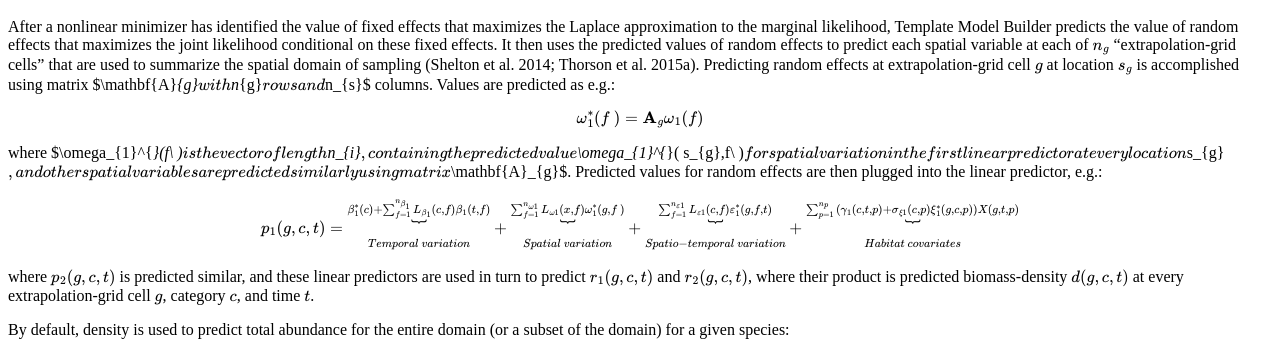
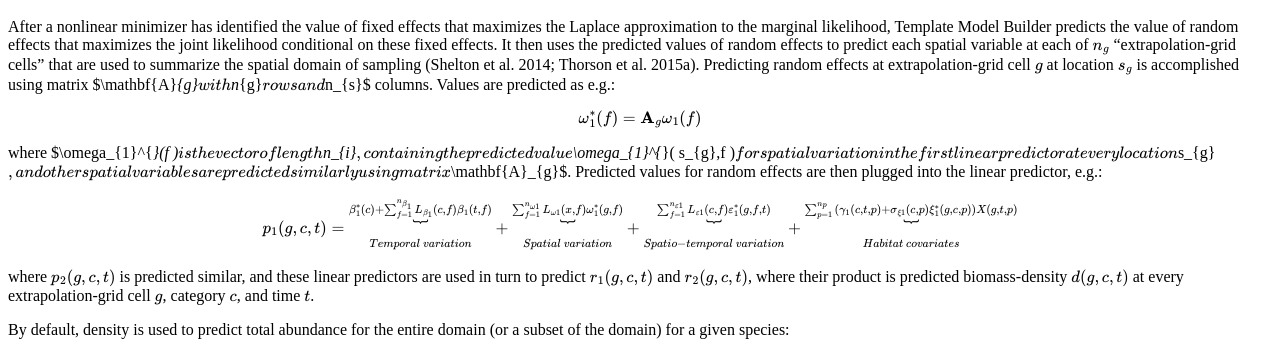
Before and after one commit to James-Thorson-NOAA/James-Thorson-NOAA.github.io, a Jekyll site: the page built from docs/user-manual.md, in a window 1280 px wide and 900 px high, scrolled down 38179 px. Shown: the part 150-491 px from the top of the window. Built offline with Jekyll 4.4.1, drawn with Linux system fonts in a browser that asks for light colours; formulas are drawn with MathJax 3; some of the changed text lies outside the part shown.

Commit message:
fix f\ instances

```diff
--- a/docs/user-manual.md
+++ b/docs/user-manual.md
@@ -96,7 +96,7 @@
 
 $$\beta_{1}( c_{i},t_{i} ) = \mu_{\beta_1}( c_{i} ) + \sum_{f = 1}^{n_{\beta_1}}{L_{\beta_1}( c_{i},f )\beta_{1}( t_{i},f )}$$
 
-where $\beta_{1}( t_{i},f )$ represents temporal variation for time $t_{i}$ for factor $f$ (of $n_{\beta_1}$ factors representing temporal variation), $L_{\beta_1}(c_{i},f)$ is the loadings matrix that generates temporal covariation among categories for this linear predictor, and $\mu_{\beta_1}( c_{i} )$ represents the time-average for each category $c_{i}$. The number of factors $n_{\beta_1}$ can range from zero to the number of categories $n_{c}$, $0 \leq n_{\beta_1} \leq n_{c}$, where $n_{\beta_1} = 0$ is equivalent to eliminating all temporal terms from the model. By default, $n_{\beta_1} = n_{c}$, $\beta_{1}( t_{i},f\  )$ is treated as a fixed effect for each year $t$ and factor $f$, $\mu_{\beta_1}( c_{i} ) = 0$, and $L_{\beta_1}$ is an identity matrix; this formulation is equivalent to estimating a separate intercept $\beta_{1}( t_{i},c ) = \beta_{1}( t_{i},f )$ as fixed effect for each category and year.
+where $\beta_{1}( t_{i},f )$ represents temporal variation for time $t_{i}$ for factor $f$ (of $n_{\beta_1}$ factors representing temporal variation), $L_{\beta_1}(c_{i},f)$ is the loadings matrix that generates temporal covariation among categories for this linear predictor, and $\mu_{\beta_1}( c_{i} )$ represents the time-average for each category $c_{i}$. The number of factors $n_{\beta_1}$ can range from zero to the number of categories $n_{c}$, $0 \leq n_{\beta_1} \leq n_{c}$, where $n_{\beta_1} = 0$ is equivalent to eliminating all temporal terms from the model. By default, $n_{\beta_1} = n_{c}$, $\beta_{1}( t_{i},f  )$ is treated as a fixed effect for each year $t$ and factor $f$, $\mu_{\beta_1}( c_{i} ) = 0$, and $L_{\beta_1}$ is an identity matrix; this formulation is equivalent to estimating a separate intercept $\beta_{1}( t_{i},c ) = \beta_{1}( t_{i},f )$ as fixed effect for each category and year.
 
 Intercepts can instead be treated as a random effect using the
 factor-model formulation, which allows for sharing information among
@@ -143,9 +143,9 @@
 
 Regarding spatial variation:
 
-$$\omega_{1}^{*}(s,c) = \sum_{f = 1}^{n_{\omega 1}}{L_{\omega 1}(c_{i},f)\omega_{1}^{*}( s_{i},f\  )}$$
+$$\omega_{1}^{*}(s,c) = \sum_{f = 1}^{n_{\omega 1}}{L_{\omega 1}(c_{i},f)\omega_{1}^{*}( s_{i},f  )}$$
 
-where $\omega_{1}^{*}( s_{i},f\  )$ represents predicted
+where $\omega_{1}^{*}( s_{i},f  )$ represents predicted
 spatial variation in the first linear predictor occurring at the
 location $s_{i}$ of sample $i$ for factor $f$ (of $n_{\omega 1}$ factors
 representing spatial variation), and $L_{\omega 1}(c_{i},\ f)$ is the
@@ -168,8 +168,8 @@
 
 $$\omega_{1}^{*}(f) = \mathbf{A}_{i}\omega_{1}(f)$$
 
-where $\omega_{1}^{*}(f\ )$ is the vector of length $n_{i}$,
-containing the predicted value $\omega_{1}^{*}( s_{i},f\  )$
+where $\omega_{1}^{*}(f )$ is the vector of length $n_{i}$,
+containing the predicted value $\omega_{1}^{*}( s_{i},f  )$
 for spatial variation in the first linear predictor at every location
 $s_{i}$, and other spatial variables are predicted similarly using
 matrix $\mathbf{A}$.
@@ -591,16 +591,16 @@
 at location $s_{g}$ is accomplished using matrix $\mathbf{A}_{g}$ with
 $n_{g}$ rows and $n_{s}$ columns. Values are predicted as e.g.:
 
-$$\omega_{1}^{*}(f\ ) = \mathbf{A}_{g}\omega_{1}(f)$$
+$$\omega_{1}^{*}(f ) = \mathbf{A}_{g}\omega_{1}(f)$$
 
-where $\omega_{1}^{*}(f\ )$ is the vector of length $n_{i}$,
-containing the predicted value $\omega_{1}^{*}( s_{g},f\  )$
+where $\omega_{1}^{*}(f )$ is the vector of length $n_{i}$,
+containing the predicted value $\omega_{1}^{*}( s_{g},f  )$
 for spatial variation in the first linear predictor at every location
 $s_{g}$, and other spatial variables are predicted similarly using
 matrix $\mathbf{A}_{g}$. Predicted values for random effects are then
 plugged into the linear predictor, e.g.:
 
-$$p_{1}(g,c,t) = \underset{Temporal\ variation}{\overset{\beta_{1}^{*}(c) + \sum_{f = 1}^{n_{\beta_1}}{L_{\beta_1}(c,f)\beta_{1}(t,f)}}{︸}} + \underset{Spatial\ variation}{\overset{\sum_{f = 1}^{n_{\omega 1}}{L_{\omega 1}(x,f)\omega_{1}^{*}(g,f\ )}}{︸}} + \underset{Spatio - temporal\ variation}{\overset{\sum_{f = 1}^{n_{\varepsilon 1}}{L_{\varepsilon 1}(c,f)\varepsilon_{1}^{*}(g,f,t)}}{︸}} + \underset{Habitat\ covariates}{\overset{\sum_{p = 1}^{n_{p}}{( \gamma_{1}(c,t,p) + \sigma_{\xi 1}(c,p)\xi_{1}^{*}(g,c,p) )X(g,t,p)}}{︸}}$$
+$$p_{1}(g,c,t) = \underset{Temporal\ variation}{\overset{\beta_{1}^{*}(c) + \sum_{f = 1}^{n_{\beta_1}}{L_{\beta_1}(c,f)\beta_{1}(t,f)}}{︸}} + \underset{Spatial\ variation}{\overset{\sum_{f = 1}^{n_{\omega 1}}{L_{\omega 1}(x,f)\omega_{1}^{*}(g,f )}}{︸}} + \underset{Spatio - temporal\ variation}{\overset{\sum_{f = 1}^{n_{\varepsilon 1}}{L_{\varepsilon 1}(c,f)\varepsilon_{1}^{*}(g,f,t)}}{︸}} + \underset{Habitat\ covariates}{\overset{\sum_{p = 1}^{n_{p}}{( \gamma_{1}(c,t,p) + \sigma_{\xi 1}(c,p)\xi_{1}^{*}(g,c,p) )X(g,t,p)}}{︸}}$$
 
 where $p_{2}(g,c,t)$ is predicted similar, and these linear predictors
 are used in turn to predict $r_{1}(g,c,t)$ and $r_{2}(g,c,t)$, where
```
